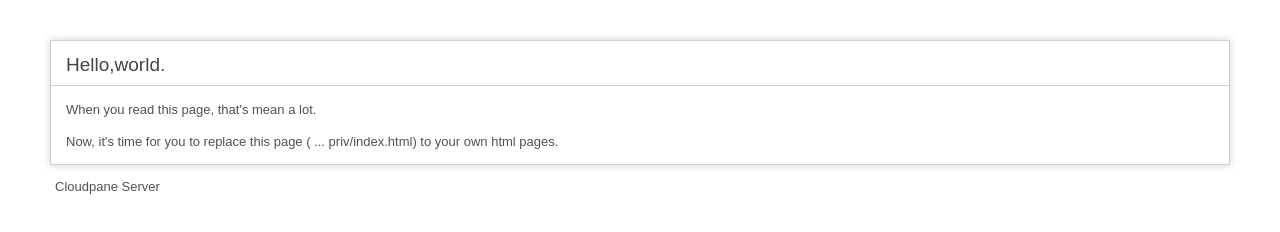
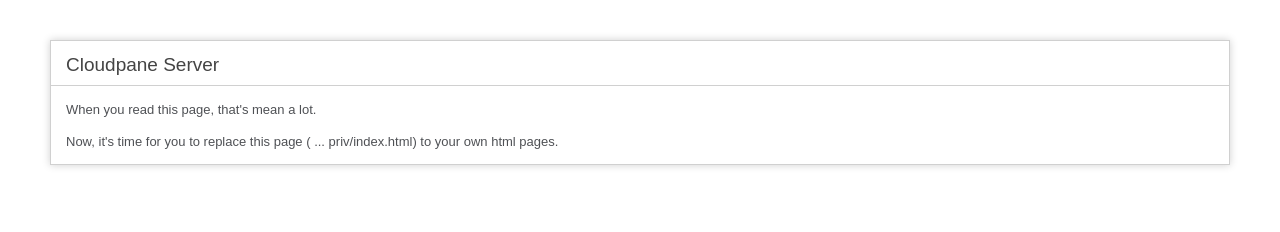
Before and after one commit to chinnurtb/cloudpane, a plain HTML site: page priv/index.html in a window 1280 px wide. Drawn offline with Linux system fonts and the light colour scheme.

Commit message:
update modify

```diff
--- a/priv/index.html
+++ b/priv/index.html
@@ -56,11 +56,10 @@ p {
 </head>
 <body>
 	<div id="container">
-		<h1>Hello,world.</h1>
+		<h1>Cloudpane Server</h1>
 		<p>When you read this page, that's mean a lot.</p>
 		<p>Now, it's time for you to replace this page ( ... priv/index.html) to your own html pages.</p>
 	</div>
-	<p>Cloudpane Server</p>
 
 </body>
 </html>
```
Also changed, not shown: 6 other files.
